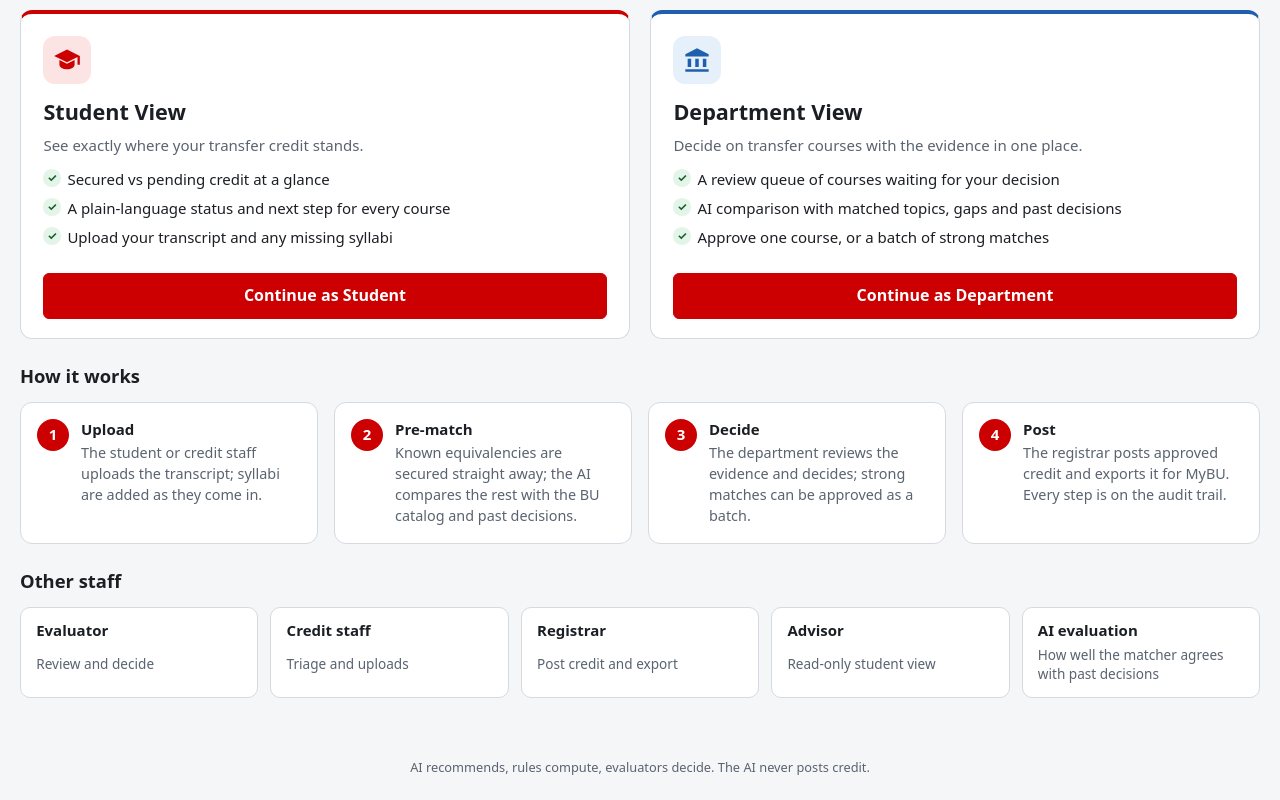
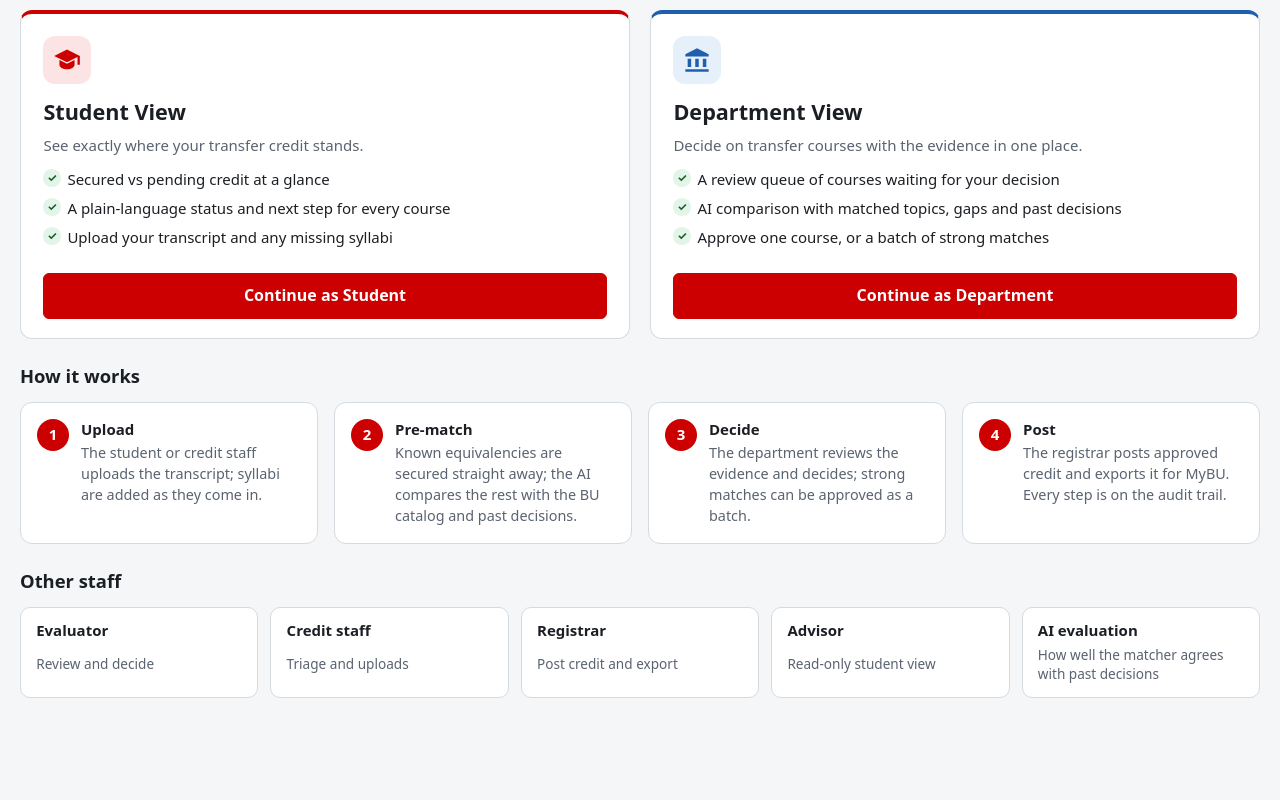
Before and after one commit to psahoo-evoke/bu-solution, an Angular app in the folder frontend/: page / in a window 1280 px wide. Shown: the part 526-1326 px from the top of the page. After the commit the page ends 1260 px from the top, so only its background shows below. Built offline with nearby package versions, Linux system fonts and the light colour scheme; no server answers.

Commit message:
developer: remove the page footer line (developer-09)
The footer sentence 'AI recommends, rules compute, evaluators decide. The AI never posts credit.' no longer appears at the bottom of every page; unused .footer style removed. ng test 49 passed.

```diff
--- a/frontend/src/app/app.html
+++ b/frontend/src/app/app.html
@@ -62,7 +62,3 @@
   <!-- Entra mode: app pages are guarded (api/auth.guard.ts); the home page handles sign-in and "no role". -->
   <router-outlet />
 </main>
-
-<footer class="footer">
-  AI recommends, rules compute, evaluators decide. The AI never posts credit.
-</footer>
--- a/frontend/src/styles.scss
+++ b/frontend/src/styles.scss
@@ -89,7 +89,6 @@ code { font-size: .9em; background: #eef1f4; padding: 0 .25em; border-radius: 4p
 }
 
 .container { max-width: 1280px; margin: 0 auto; padding: 1.25rem; &:focus { outline: none; } }
-.footer { text-align: center; color: var(--muted); font-size: .8rem; padding: 1.5rem; }
 
 // Building blocks
 .card {
```
Also changed, not shown: 2 other files (tests, documents, lock files or other folders).
